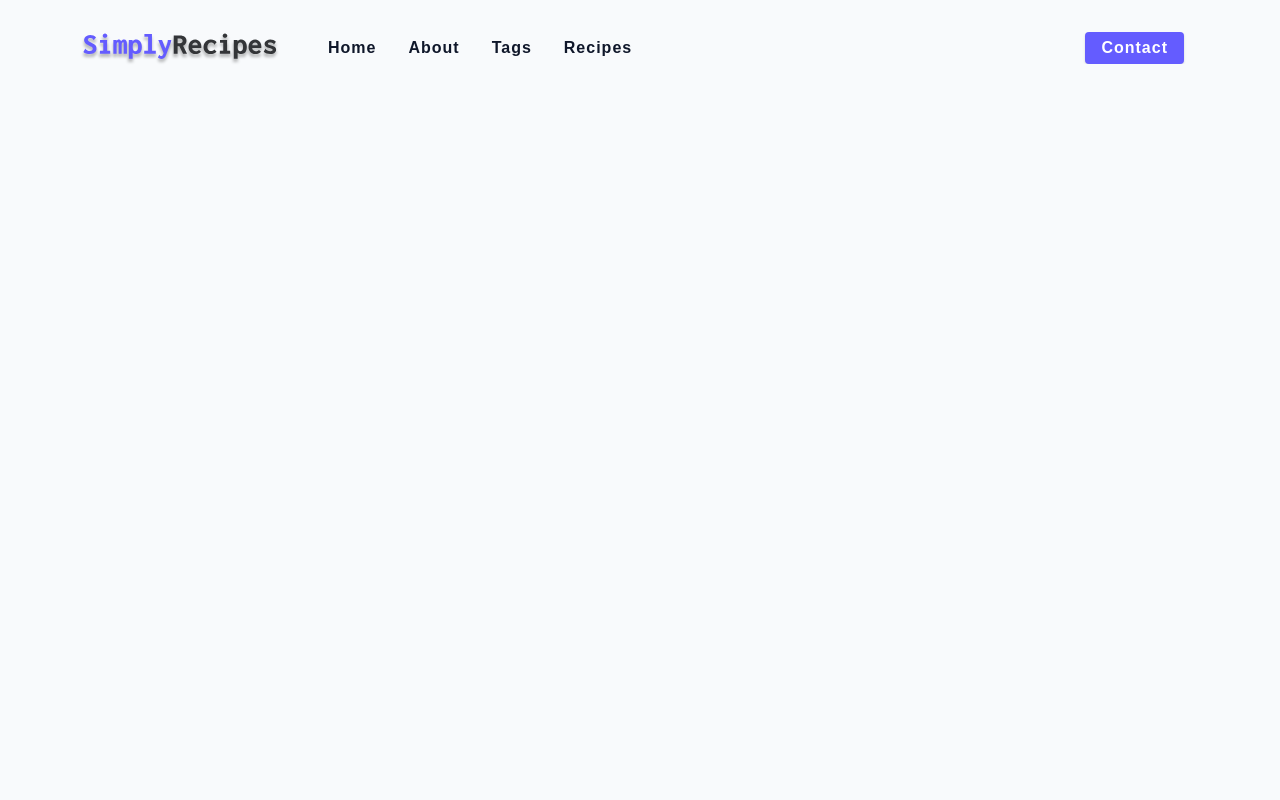
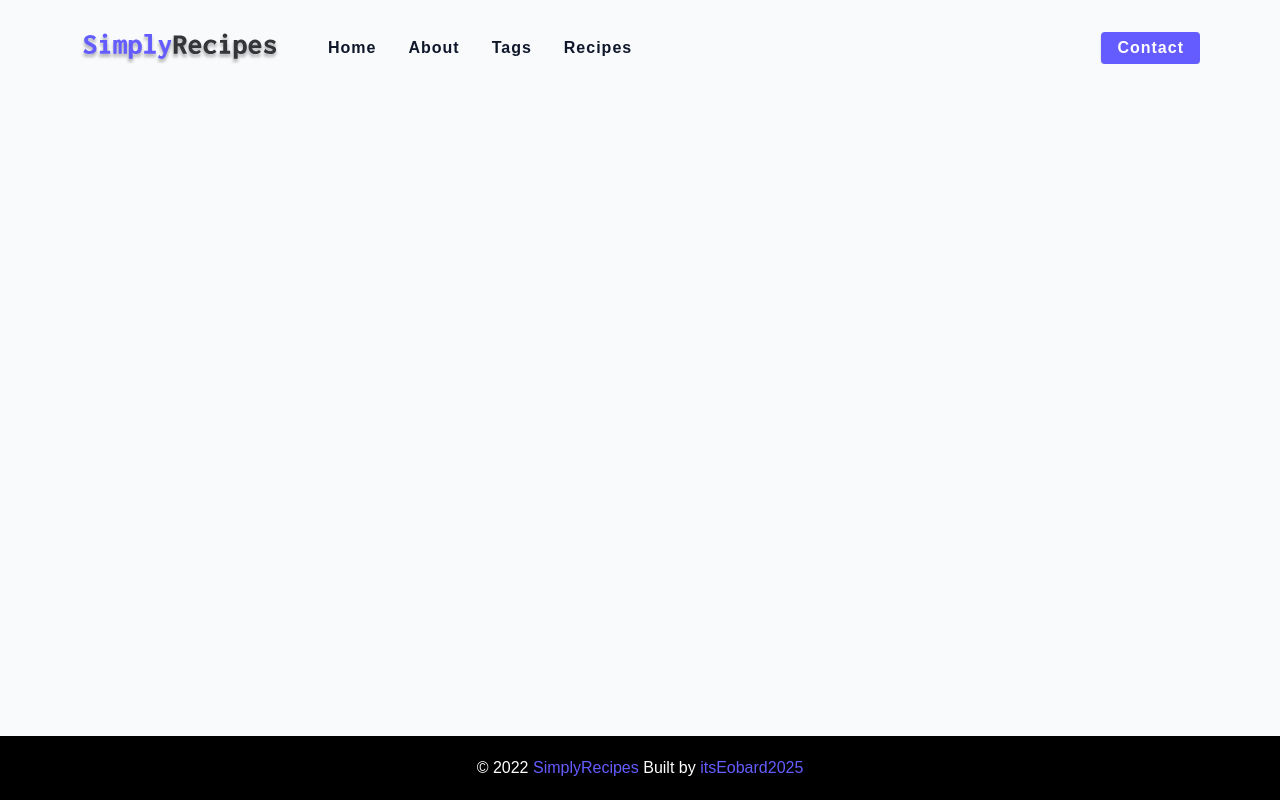
Before and after one commit to PiseAtharva/Recipes-Website, a plain HTML site: page index.html in a window 1280 px wide. Drawn offline with Linux system fonts and the light colour scheme.

Commit message:
added footer element, added page viewport css

```diff
--- a/css/main.css
+++ b/css/main.css
@@ -367,5 +367,53 @@ Navbar
 
   .contact-link{
     margin-left: auto;
+    margin-right: 0;
   }
 }
+/*
+===============
+Page
+===============
+*/
+.page{
+  /* background: red; */
+  width: 90vw;
+  max-width: var(--max-width);
+  margin: 0 auto;
+  padding-top: 2rem;
+  min-height: calc(100vh - (6rem + 4rem));
+}
+/*
+===============
+Footer
+===============
+*/
+.page-footer{
+  height: 4rem;
+  background: black;
+  color: white;
+  display: flex;
+  align-items: center;
+  justify-content: center;
+}
+
+.page-footer p{
+  margin-bottom: 0;
+}
+
+.footer-logo, .page-footer a{
+  color: var(--primary-500);
+}
+
+
+
+
+
+
+
+
+/*
+===============
+Footer
+===============
+*/
--- a/index.html
+++ b/index.html
@@ -42,6 +42,17 @@
     </div>
   </nav>
   <!-- end of nav -->
+  <!-- main -->
+  <main class="page"></main>
+  <!-- end of main -->
+  <!-- footer -->
+  <footer class="page-footer">
+    <p> &copy; <span id="date"></span>
+    <span class="footer-logo">
+      SimplyRecipes
+    </span>
+  Built by <a href="https://github.com/itsEobard2025">itsEobard2025</a></p>
+  </footer>
     <script src="./js/app.js"></script>
   </body>
 </html>
```
